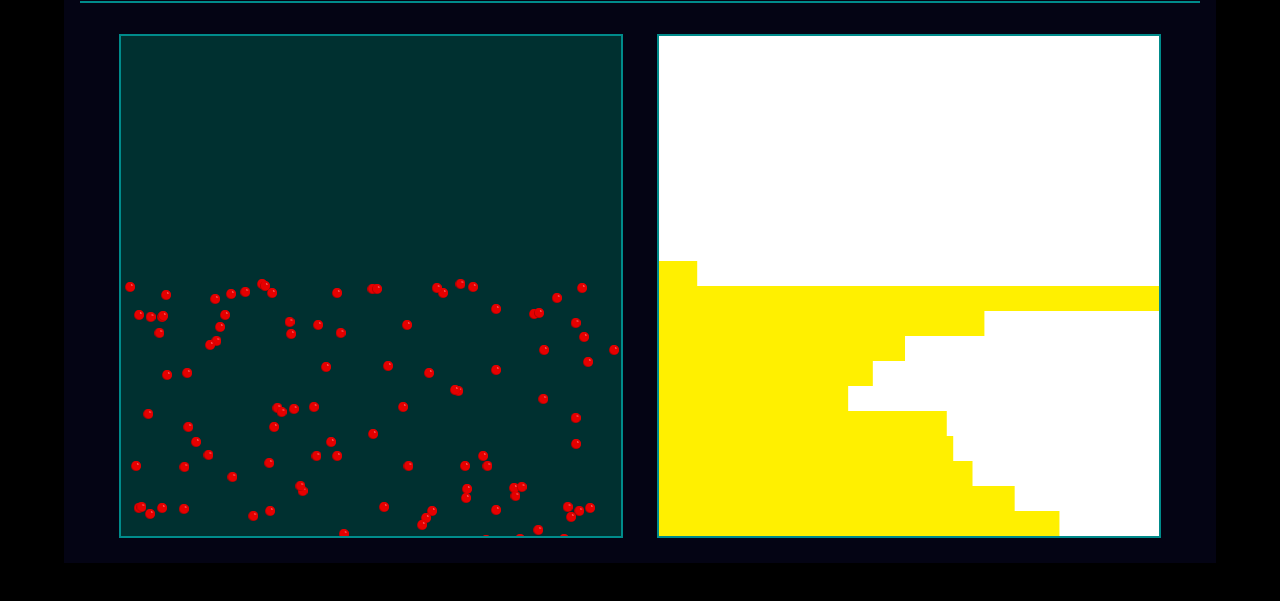
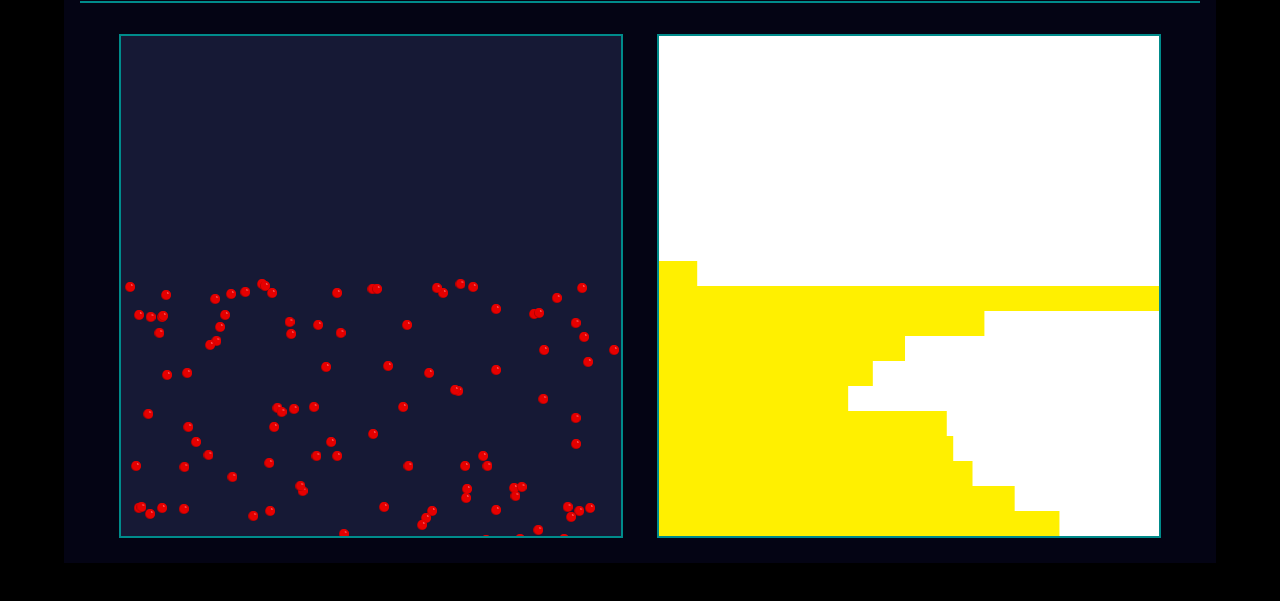
Before and after one commit to karpych1717/simulations, a plain HTML site: page sims/ideal_gas/index.html in a window 1280 px wide. Shown: the part 109-710 px from the top of the page. Drawn offline with Linux system fonts and the light colour scheme.

Commit message:
canvas color

```diff
--- a/styles.css
+++ b/styles.css
@@ -111,7 +111,7 @@ canvas {
   user-select: none;
 
   border: 2px solid DarkCyan;
-  background-color: #003030;
+  background-color: #161935;
   margin: 15px;
 }
 
```
